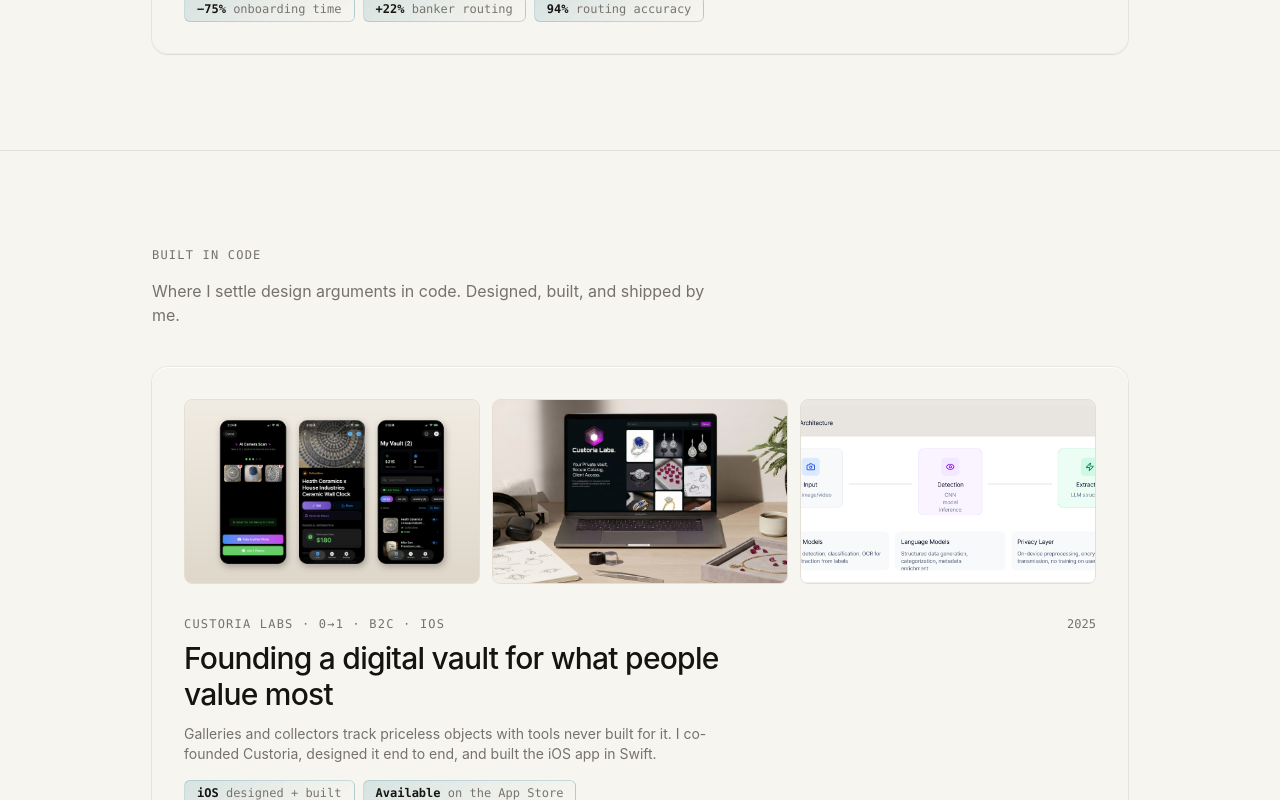
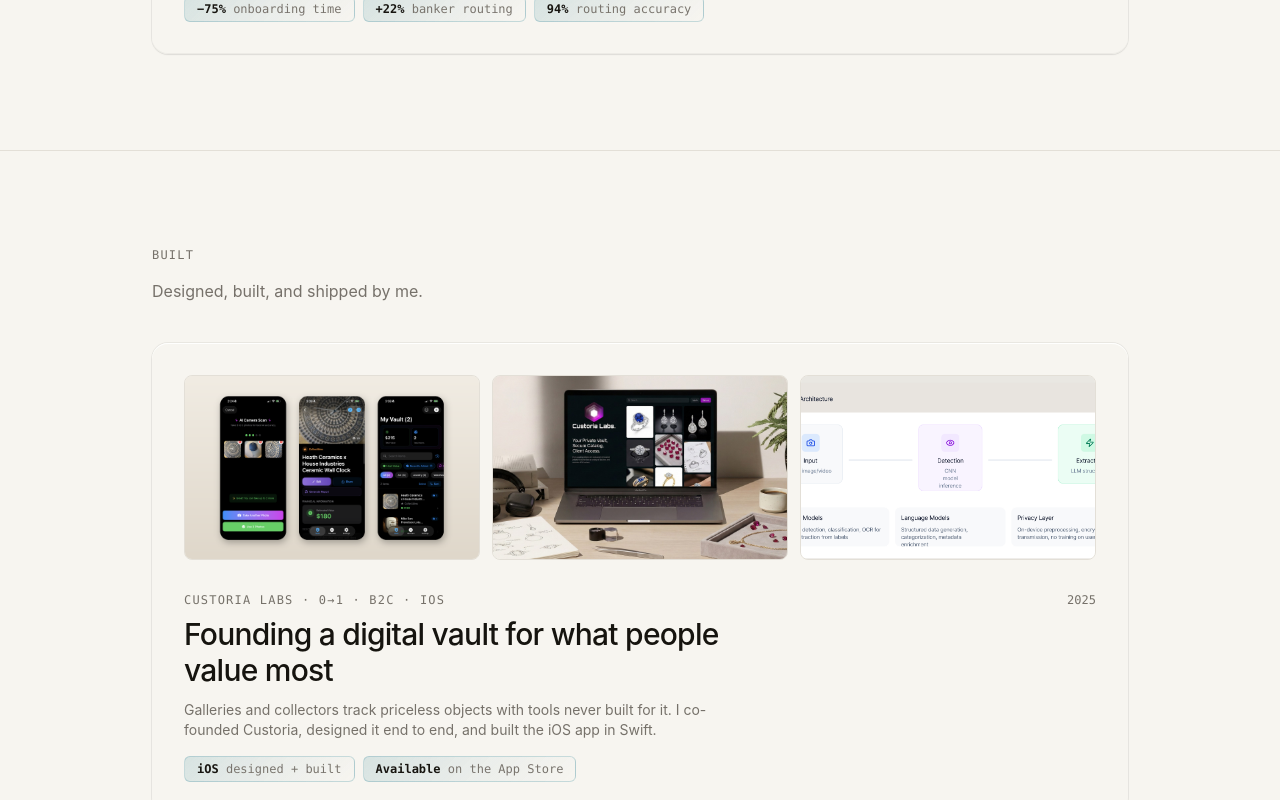
Before and after one commit to acaspx/portfolio-chops, a Next.js app: page / in a window 1280 px wide. Shown: the part 1930-2730 px from the top of the page. Built offline with nearby package versions, Linux system fonts and the light colour scheme.

Commit message:
Built section: simplify heading and intro copy

```diff
--- a/components/Nav.tsx
+++ b/components/Nav.tsx
@@ -10,7 +10,7 @@
 
 const links = [
   { href: "/#work", label: "Work" },
-  { href: "/#prototypes", label: "Code" },
+  { href: "/#prototypes", label: "Built" },
   { href: "/#experience", label: "Experience" },
 ];
 
--- a/components/SideProjects.tsx
+++ b/components/SideProjects.tsx
@@ -22,14 +22,14 @@
 
 export default function SideProjects() {
   return (
-    <section id="prototypes" aria-label="Built in code" className="border-t border-line">
+    <section id="prototypes" aria-label="Built" className="border-t border-line">
       <div className="mx-auto max-w-5xl px-6 py-24">
         <Reveal>
           <h2 className="font-mono text-xs uppercase tracking-widest text-muted">
-            Built in code
+            Built
           </h2>
           <p className="mt-4 max-w-xl text-muted">
-            Where I settle design arguments in code. Designed, built, and shipped by me.
+            Designed, built, and shipped by me.
           </p>
         </Reveal>
 
```
